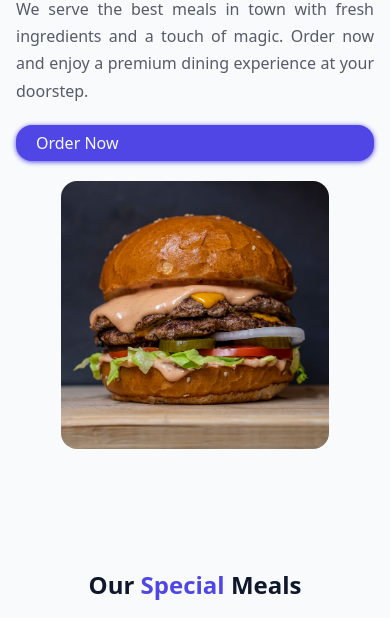
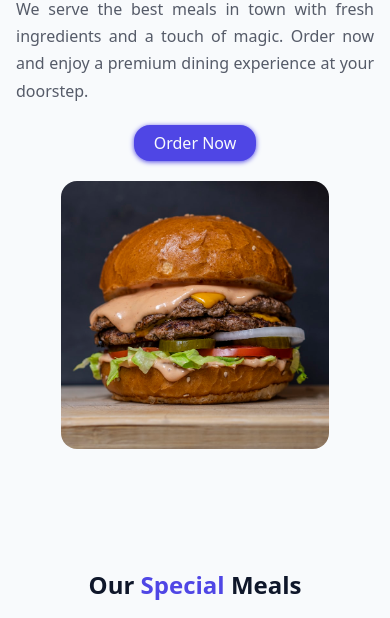
Before and after one commit to ahmedtika74/my-restaurant, a website: page index.html in a window 390 px wide. Shown: the part 216-834 px from the top of the page. Drawn offline with Linux system fonts and the light colour scheme; no server answers.

Commit message:
fix action btn in hero

```diff
--- a/index.html
+++ b/index.html
@@ -81,7 +81,7 @@
             </p>
           </div>
           <a href="#meals"
-            class="cta-btn bg-primary md:bg-primary/80 md:hover:bg-primary text-main-bg mx-auto block rounded-2xl px-5 py-1.5 shadow-[0_1px_5px_0_#4f46e5] transition-colors duration-300"
+            class="cta-btn block w-fit bg-primary md:bg-primary/80 md:hover:bg-primary text-main-bg mx-auto  rounded-2xl px-5 py-1.5 shadow-[0_1px_5px_0_#4f46e5] transition-colors duration-300"
           >
             Order Now
           </a>
```
Also changed, not shown: css/output.css.
